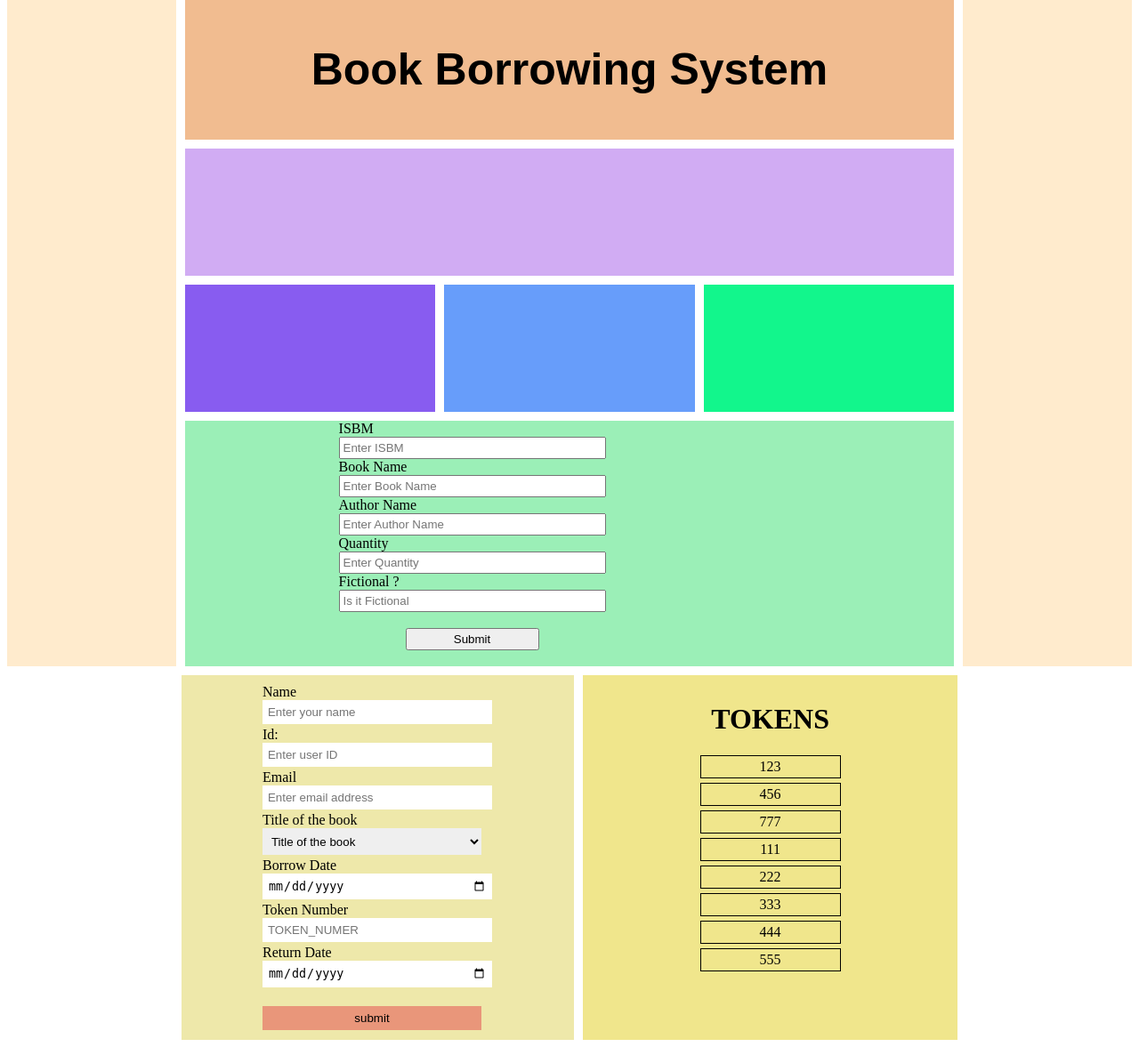
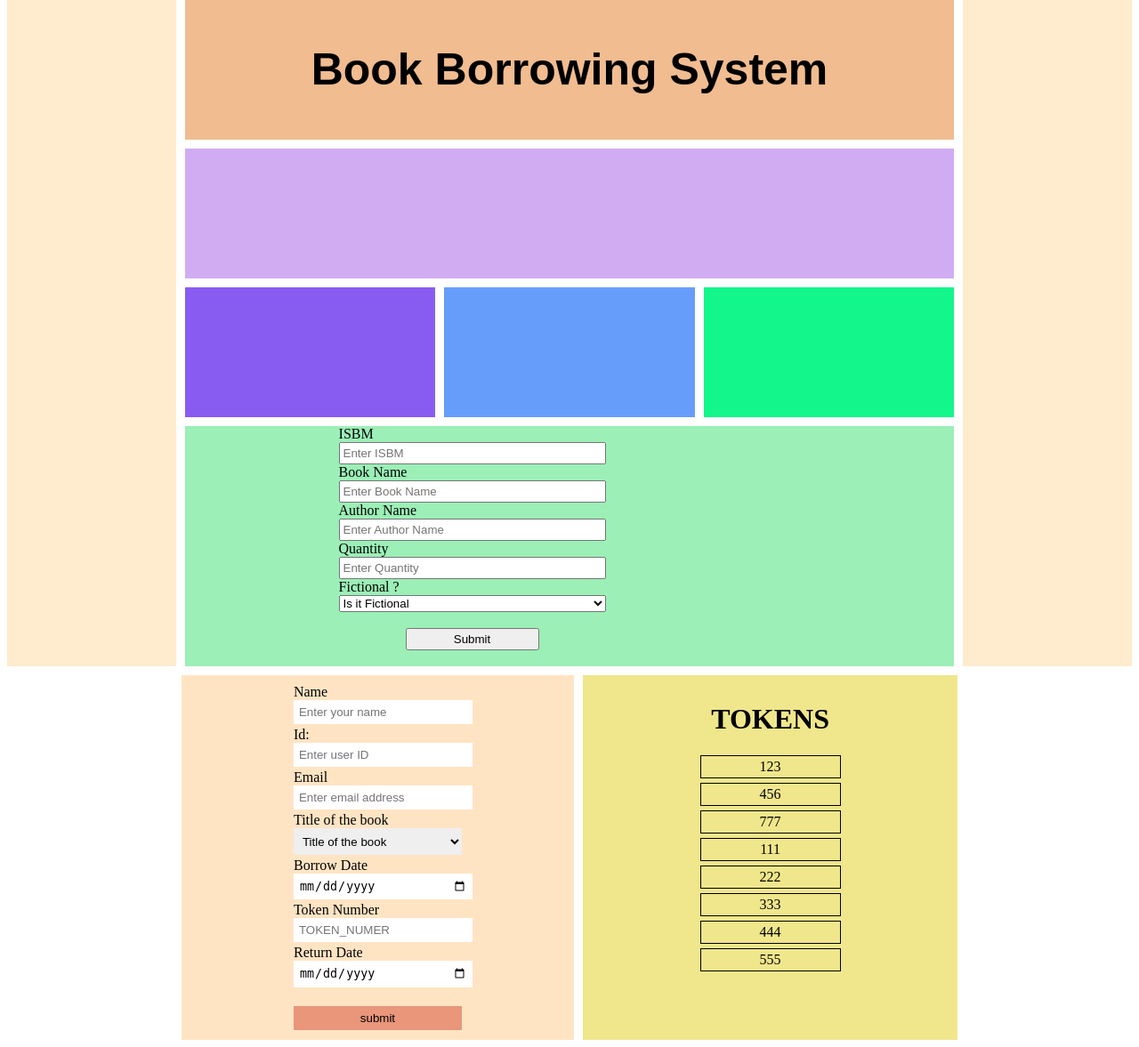
Before and after one commit to rootanvir/webTechTask, a PHP site: page / in a window 1280 px wide. Shown: the part 109-1286 px from the top of the page at 89% size. Run offline with PHP 8.4, Linux system fonts and the light colour scheme; data comes from the database, SQL or seed files in the repository.

Commit message:
book with database

```diff
--- a/database.php
+++ b/database.php
@@ -14,6 +14,9 @@ if ($conn->connect_error) {
     $author = $_POST['authorName'];
     $quantity = (int) $_POST['quantity'];
     $fic = $_POST['isFictional'];
+    if (!isset($isbn) || !isset($book) || !isset($author) || !isset($quantity) || !isset($fic)) {
+        die("Invalid data format");
+    }
 
     $sql = "INSERT INTO book_borrowing_system (isbn, book_title, author_name, quantity, is_fiction)
             VALUES ('$isbn', '$book', '$author', $quantity, '$fic')";
--- a/index.php
+++ b/index.php
@@ -36,18 +36,23 @@
                     </div>
                 </div>
                 <div style="background-color:rgb(155, 239, 183);" class="row4">
-                    <form  action="database.php" method="POST">
+                    <form action="database.php" method="POST">
                         <div id="book">
                             <span>ISBM</span>
-                            <input name="isbn" type="text" placeholder="Enter ISBM">
+                            <input name="isbn" type="text" placeholder="Enter ISBM" required>
                             <span>Book Name</span>
-                            <input name="bookName" type="text" placeholder="Enter Book Name">
+                            <input name="bookName" type="text" placeholder="Enter Book Name" required>
                             <span>Author Name</span>
-                            <input name="authorName" type="text" placeholder="Enter Author Name">
+                            <input name="authorName" type="text" placeholder="Enter Author Name" required>
                             <span>Quantity</span>
-                            <input name="quantity" type="number" placeholder="Enter Quantity">
+                            <input name="quantity" type="number" placeholder="Enter Quantity" required>
                             <span>Fictional ?</span>
-                            <input name="isFictional"type="text" placeholder="Is it Fictional"><br>
+                            <select name="isFictional" required>
+                                <option value="" disabled selected>Is it Fictional</option>
+                                <option value="Yes">Yes</option>
+                                <option value="No">No</option>
+
+                            </select><br>
                             <input style="margin-inline:25%" type="submit">
                             <br>
 
@@ -60,8 +65,8 @@
         </div>
         <div class="bottom">
             <div class="bt1left"></div>
-        <div class="bt11" ;>
-            <div id="ob1" style="background-color: palegoldenrod;" class="bt2">
+            <div class="bt11" >
+                <div id="ob1" class="bt2">
 
                     <form action="process.php" method="POST">
 
@@ -74,19 +79,38 @@
                         <input class="pd-5" type="text" name="useremail" placeholder="Enter email address">
                         <br>
                         <label for="science_books">Title of the book</label><br>
-                    <select class="pd-5" style="height : 30px;" name="science_books" id="science_books">
+                        <select class="pd-5" style="height : 30px;" name="science_books" id="science_books" required>
                             <option value="" disabled selected>Title of the book</option>
-                        <option value="a_brief_history_of_time">A Brief History of Time</option>
-                        <option value="the_selfish_gene">The Selfish Gene</option>
-                        <option value="cosmos">Cosmos</option>
-                        <option value="the_elegant_universe">The Elegant Universe</option>
-                        <option value="surely_you_re_joking_mr_feynman">Surely You’re Joking, Mr. Feynman!</option>
-                        <option value="the_gene">The Gene: An Intimate History</option>
-                        <option value="on_the_origin_of_species">On the Origin of Species</option>
-                        <option value="the_emperor_of_all_maladies">The Emperor of All Maladies</option>
-                        <option value="sapiens">Sapiens: A Brief History of Humankind</option>
-                        <option value="thinking_fast_and_slow">Thinking, Fast and Slow</option>
+                            <?php
+                            // Database connection
+                            $servername = "localhost";
+                            $username = "root";
+                            $password = "";
+                            $dbname = "test"; // Replace with your database name
+
+                            $conn = new mysqli($servername, $username, $password, $dbname);
+
+                            // Check connection
+                            if ($conn->connect_error) {
+                                die("Connection failed: " . $conn->connect_error);
+                            }
+
+                            // Fetch book titles
+                            $sql = "SELECT book_title FROM book_borrowing_system"; // Replace 'books' with your table name
+                            $result = $conn->query($sql);
+
+                            if ($result->num_rows > 0) {
+                                while ($row = $result->fetch_assoc()) {
+                                    echo "<option value='" . htmlspecialchars($row['book_title']) . "'>" . htmlspecialchars($row['book_title']) . "</option>";
+                                }
+                            } else {
+                                echo "<option value='' disabled>No books available</option>";
+                            }
+
+                            $conn->close();
+                            ?>
                         </select>
+
 
                         <br>
                         <label for="curtime">Borrow Date</label><br>
@@ -106,7 +130,8 @@
                         <label for="returndate">Return Date</label><br>
                         <input class="pd-5" name="returndate" type="date">
                         <br><br>
-                    <input class="pd-5" style="background-color:darksalmon" type="submit" name="submit" value="submit">
+                        <input class="pd-5" style="background-color:darksalmon" type="submit" name="submit"
+                            value="submit">
                     </form>
 
                 </div>
--- a/resource/design.css
+++ b/resource/design.css
@@ -67,7 +67,6 @@
     gap: 10px;
     height: 420px;
 
-
 }
 .bt2,.bt3
 {
@@ -86,13 +85,16 @@
     justify-self: center;
 }
 #ob1{
-    justify-items: center;
+    display: flex;
+    justify-content: center;
+    background-color: bisque;
     padding: 10px;
+    width: 100%;
 }
 .pd-5{
     padding: 6px;
     margin-bottom: 3px;
-    width: 95%;
+    width: 100%;
     border: none;
 }
 .pd-5:hover{
```
Lines whose indentation alone changed are shown as unchanged.
